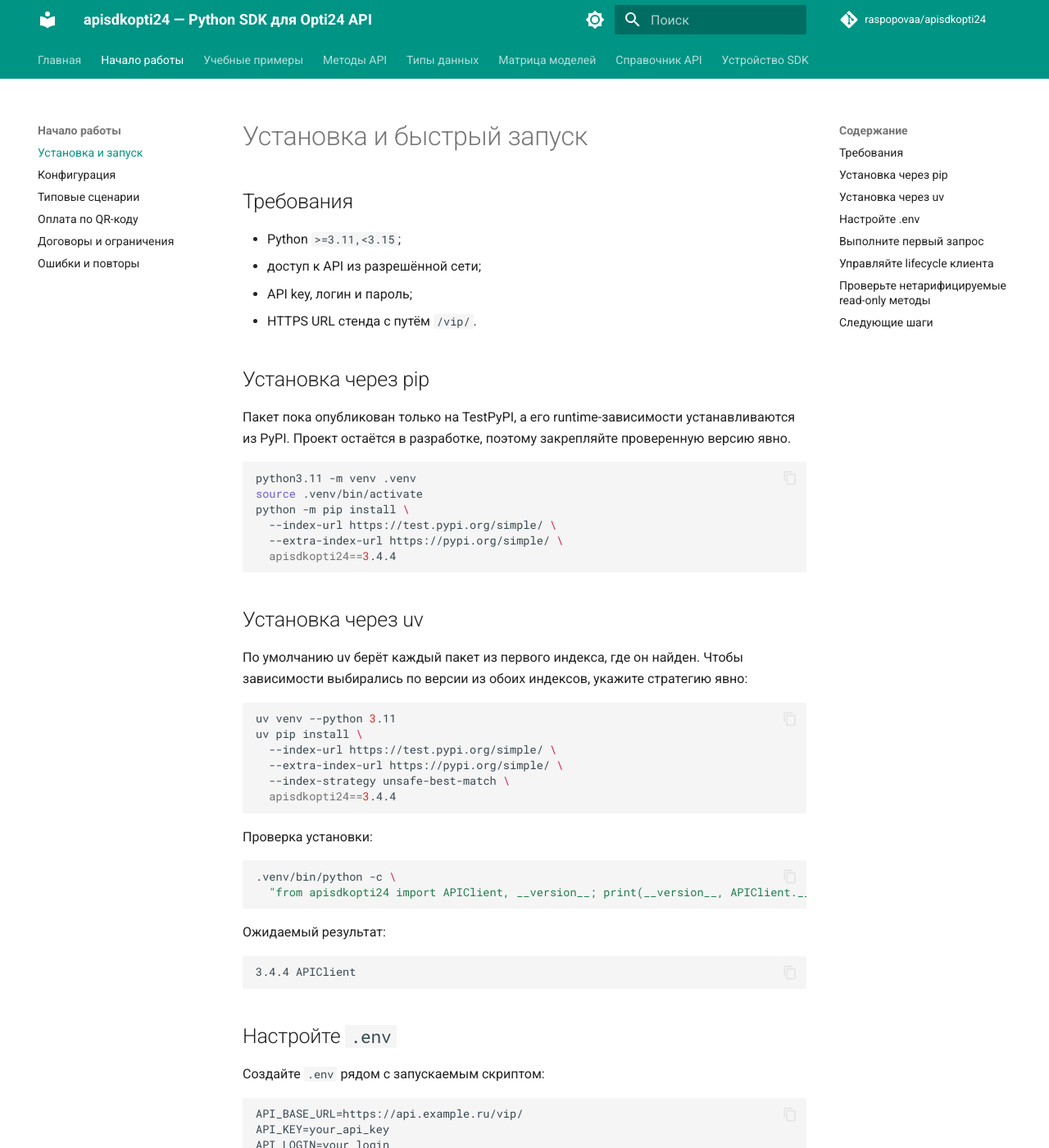
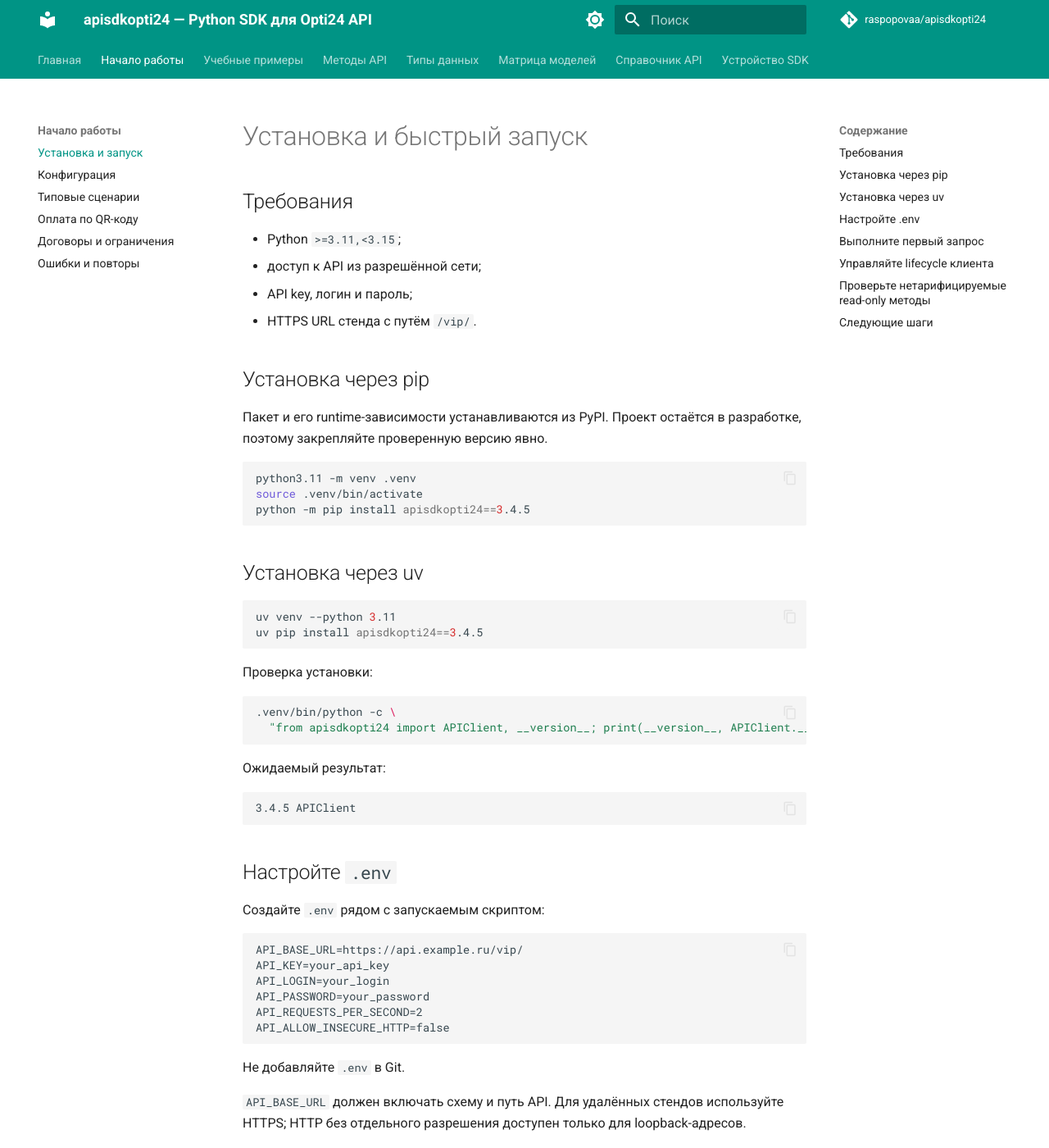
Before and after one commit to raspopovaa/apisdkopti24, an MkDocs documentation site: the page built from docs/getting-started.md, in a window 1280 px wide and 1400 px high. Shown: the whole window at 82% size. Built offline with MkDocs 1.6.1 and Material for MkDocs 9.7.7, drawn with Linux system fonts in a browser that asks for light colours; comment, search, counter and statistics services are not loaded; the version menu is left out.

Commit message:
release: apisdkopti24 3.4.5, first PyPI publication (#26)
- README: expanded SDK description (scope, design, environments and
  server-side boundaries); feature table no longer claims card numbers
  are specifically redacted.
- Installation in README and getting-started points to PyPI again.
- Version 3.4.5 in pyproject, uv.lock, PROJECT.md and docs index;
  changelog entry covers the README refresh and the Actions bump.

No SDK code or public API changes.

Co-authored-by: Claude Opus 5.5 <noreply@anthropic.com>

````diff
--- a/docs/getting-started.md
+++ b/docs/getting-started.md
@@ -1,5 +1,5 @@
 ---
-description: Установка apisdkopti24 из TestPyPI, настройка окружения и выполнение первого запроса к API.
+description: Установка apisdkopti24 из PyPI, настройка окружения и выполнение первого запроса к API.
 ---
 
 # Установка и быстрый запуск
@@ -13,31 +13,20 @@ description: Установка apisdkopti24 из TestPyPI, настройка
 
 ## Установка через pip
 
-Пакет пока опубликован только на TestPyPI, а его runtime-зависимости
-устанавливаются из PyPI. Проект остаётся в разработке, поэтому закрепляйте
-проверенную версию явно.
+Пакет и его runtime-зависимости устанавливаются из PyPI. Проект остаётся в
+разработке, поэтому закрепляйте проверенную версию явно.
 
 ```bash
 python3.11 -m venv .venv
 source .venv/bin/activate
-python -m pip install \
-  --index-url https://test.pypi.org/simple/ \
-  --extra-index-url https://pypi.org/simple/ \
-  apisdkopti24==3.4.4
+python -m pip install apisdkopti24==3.4.5
 ```
 
 ## Установка через uv
 
-По умолчанию uv берёт каждый пакет из первого индекса, где он найден. Чтобы
-зависимости выбирались по версии из обоих индексов, укажите стратегию явно:
-
 ```bash
 uv venv --python 3.11
-uv pip install \
-  --index-url https://test.pypi.org/simple/ \
-  --extra-index-url https://pypi.org/simple/ \
-  --index-strategy unsafe-best-match \
-  apisdkopti24==3.4.4
+uv pip install apisdkopti24==3.4.5
 ```
 
 Проверка установки:
@@ -50,7 +39,7 @@ uv pip install \
 Ожидаемый результат:
 
 ```text
-3.4.4 APIClient
+3.4.5 APIClient
 ```
 
 ## Настройте `.env`
--- a/pyproject.toml
+++ b/pyproject.toml
@@ -5,7 +5,7 @@ build-backend = "setuptools.build_meta"
 
 [project]
 name = "apisdkopti24"
-version = "3.4.4"
+version = "3.4.5"
 description = "Асинхронный Python SDK для Opti24 API — API топливных карт АЗС"
 readme = "README.md"
 license = "MIT"
````
Also changed, not shown: CHANGELOG.md (+18 -0 lines), PROJECT.md (+2 -2 lines), README.md (+43 -12 lines), docs/index.md (+1 -1 lines), 1 other file.
